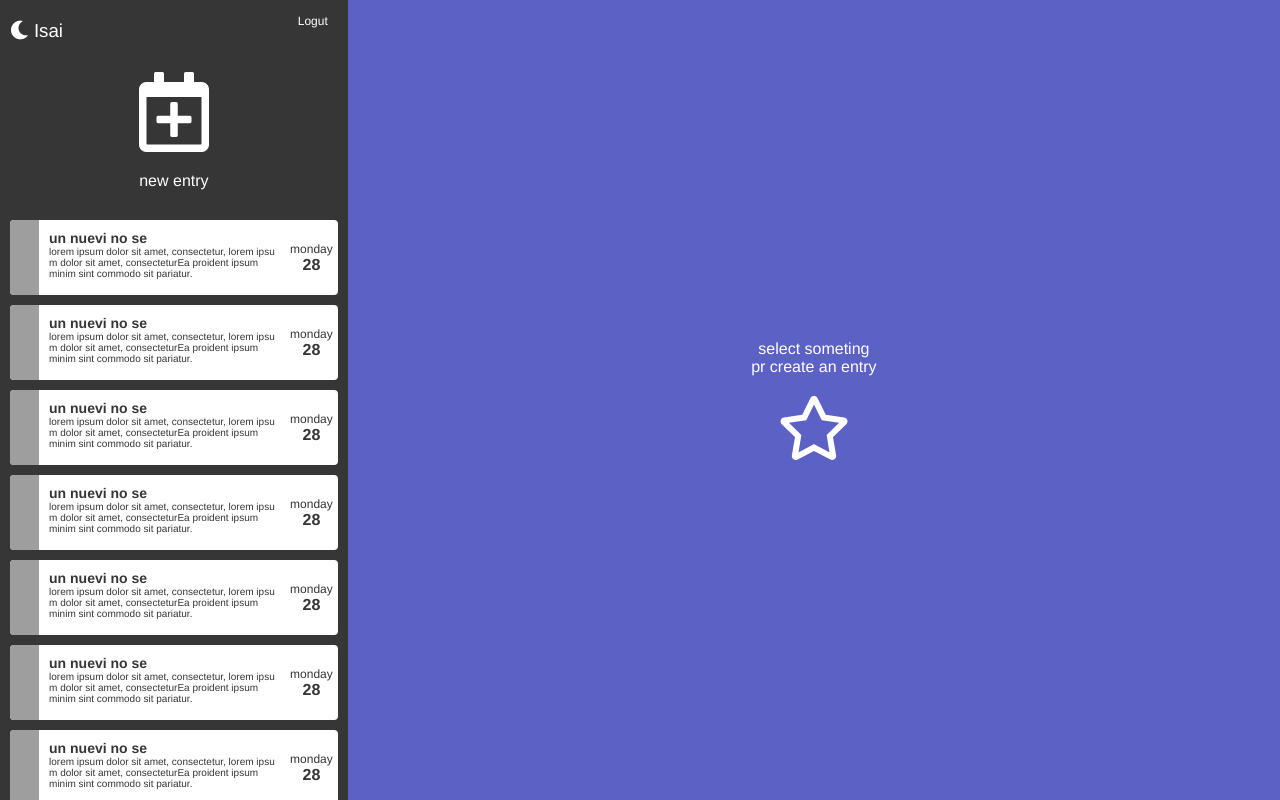
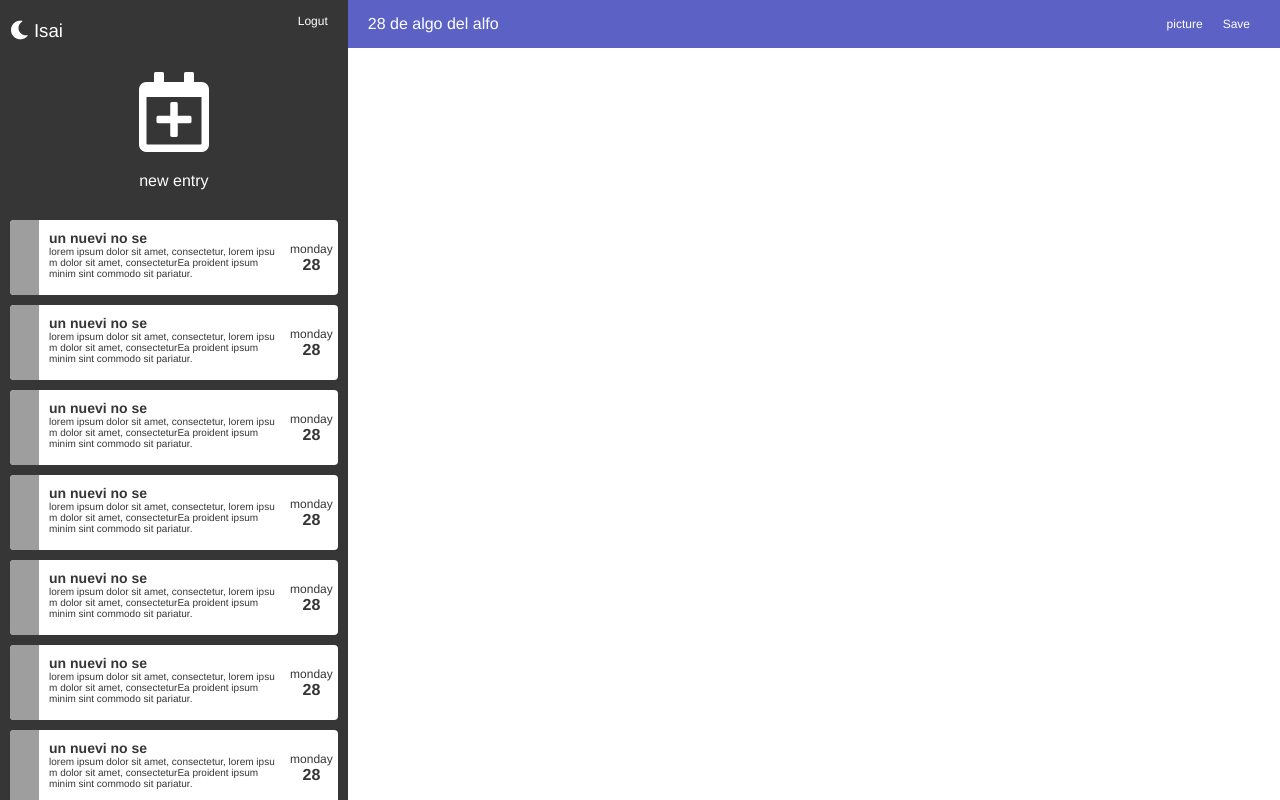
Before and after one commit to AngelIsaiRB/07-JuournalApp, a React app in the folder journal-app/: page / in a window 1280 px wide. Built offline with nearby package versions, Linux system fonts and the light colour scheme; grey boxes are pictures that could not be loaded.

Commit message:
Note appbar

```diff
--- a/journal-app/src/components/journal/JournalScreen.js
+++ b/journal-app/src/components/journal/JournalScreen.js
@@ -1,4 +1,5 @@
 import React from 'react'
+import { NoteScreen } from '../notes/NoteScreen'
 import { NothingSelected } from './NothingSelected'
 import { Sidebar } from './Sidebar'
 
@@ -7,7 +8,9 @@ export const JournalScreen = () => {
         <div className="jornual__main-content">
             <Sidebar/>
             <main>
-                <NothingSelected/>
+
+                {/* <NothingSelected/> */}
+                <NoteScreen/>
             </main>
     </div>
     )
--- /dev/null
+++ b/journal-app/src/components/notes/NoteScreen.js
@@ -0,0 +1,10 @@
+import React from 'react'
+import { NotesAppBar } from './NotesAppBar'
+
+export const NoteScreen = () => {
+    return (
+        <div className="notes__main-content">
+            <NotesAppBar/>
+        </div>
+    )
+}
--- /dev/null
+++ b/journal-app/src/components/notes/NotesAppBar.js
@@ -0,0 +1,17 @@
+import React from 'react'
+
+export const NotesAppBar = () => {
+    return (
+        <div className="notes__appbar">
+            <span>28 de algo del alfo</span>
+            <div>
+                <button className="btn">
+                    picture
+                </button>
+                <button className="btn">
+                    Save
+                </button>
+            </div>
+        </div>
+    )
+}
--- a/journal-app/src/styles/components/_buttons.scss
+++ b/journal-app/src/styles/components/_buttons.scss
@@ -6,8 +6,14 @@
     cursor:pointer;
     font-size: 12px;
     padding: 7px 10px 7px 10px;
+
+    transition:color .3s ease;
+
     &:focus{
         outline: none;
+    }
+    &:hover{
+        color: darken($color: white, $amount: 20);
     }
 
 }
--- /dev/null
+++ b/journal-app/src/styles/components/_notes.scss
@@ -0,0 +1,14 @@
+.notes__main-content{
+    display: flex;
+    flex-direction: column;
+    height: 100%;
+}
+
+.notes__appbar{
+    align-items: center;
+    background-color: $primary;
+    color: white;
+    display: flex;
+    justify-content: space-between;
+    padding: 10px 20px 10px 20px ;
+}
--- a/journal-app/src/styles/styles.scss
+++ b/journal-app/src/styles/styles.scss
@@ -7,3 +7,4 @@
 @import "./components/links";
 @import "./components/journal";
 @import "./components/nothing";
+@import "./components/notes";
```
Also changed, not shown: 1 other file.
